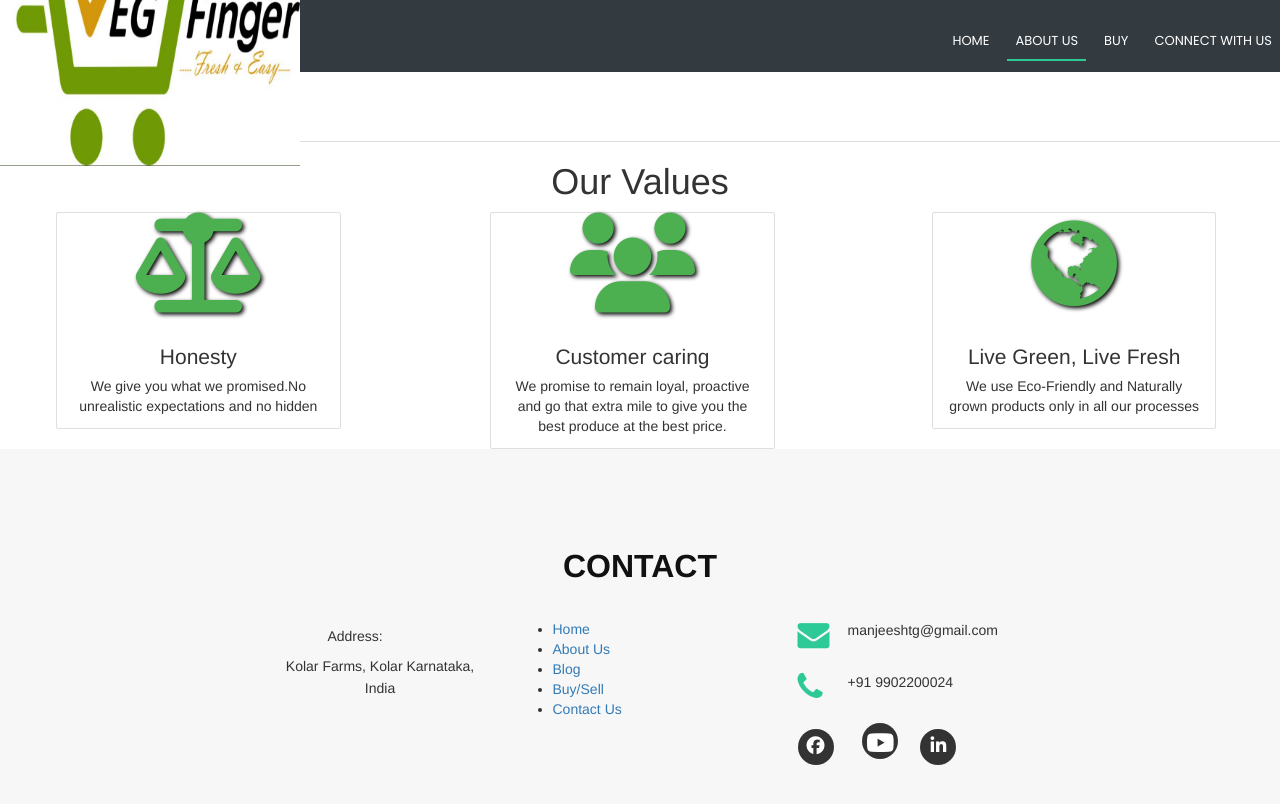
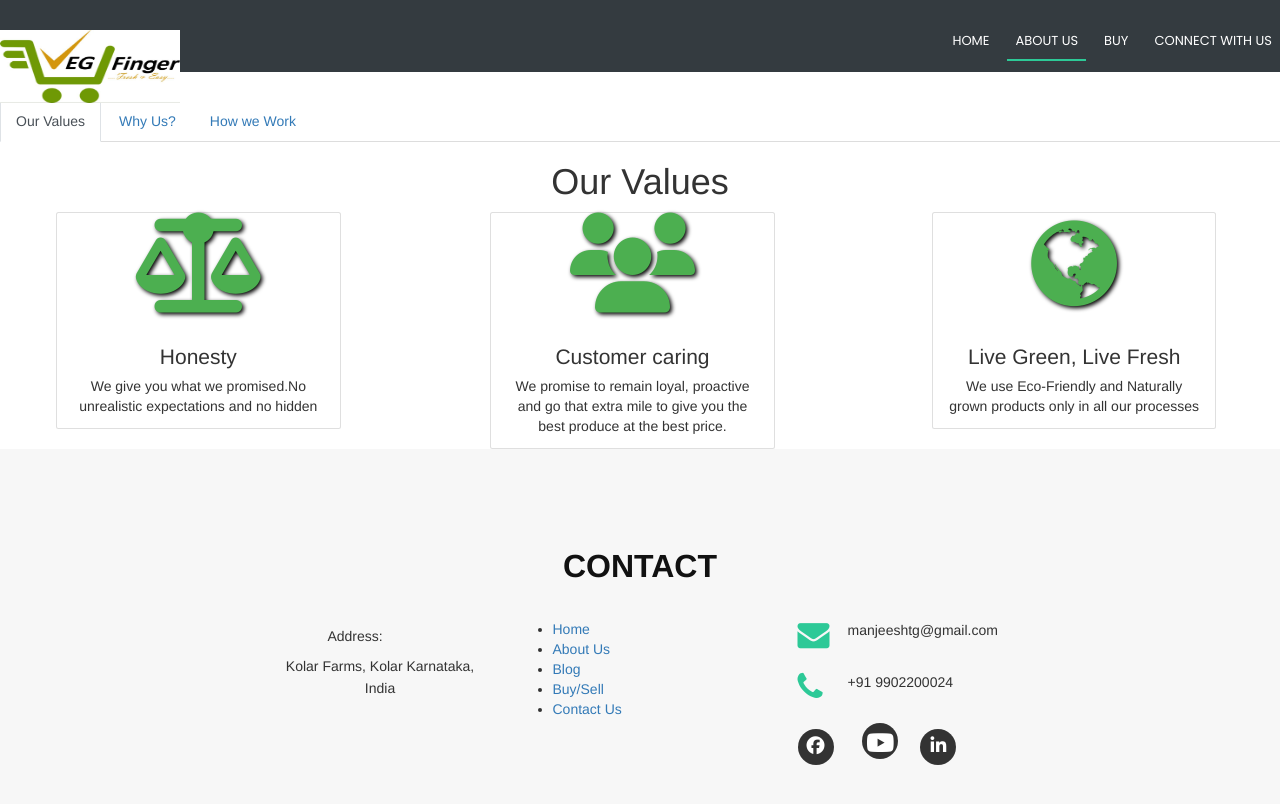
Before and after one commit to thinkxtremebiz/vegfinger.github.io, a plain HTML site: page aboutus.html in a window 1280 px wide. Drawn offline with nearby package versions, Linux system fonts and the light colour scheme.

Commit message:
Update aboutus.html

```diff
--- a/aboutus.html
+++ b/aboutus.html
@@ -60,7 +60,7 @@
           <li><a href="#contact">Connect with Us</a></li>
         </ul>
       </nav><!-- #nav-menu-container -->
-      <div class="topleft"><a href="index.html">
+      <div ><a href="index.html">
           <img src="img/vf_logo1.jpg" width="180" height="73"></a>
       </div>
     </header><!-- #header -->
```
